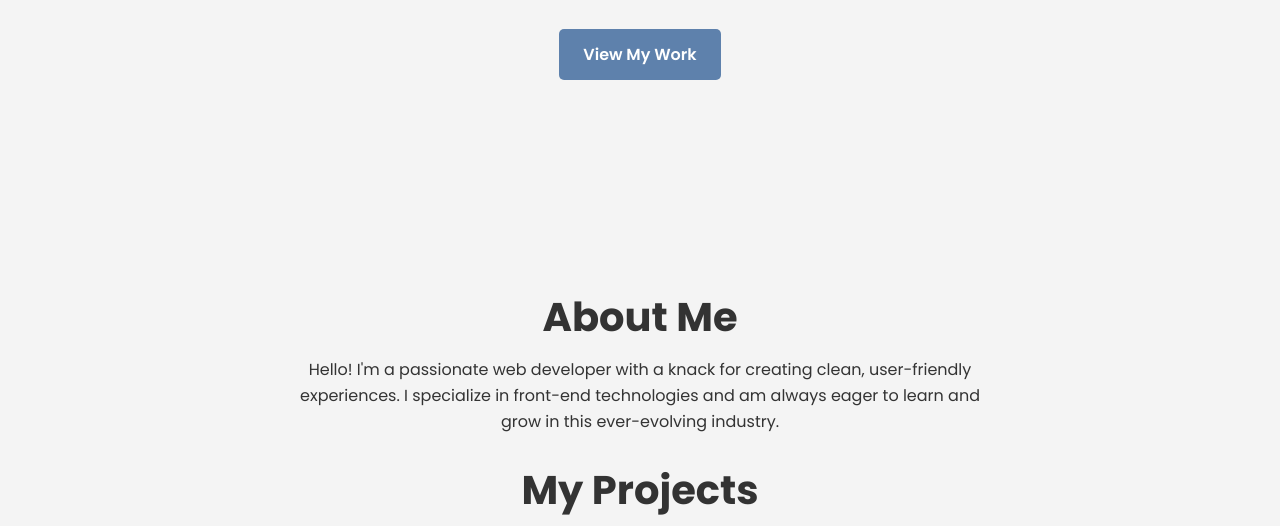
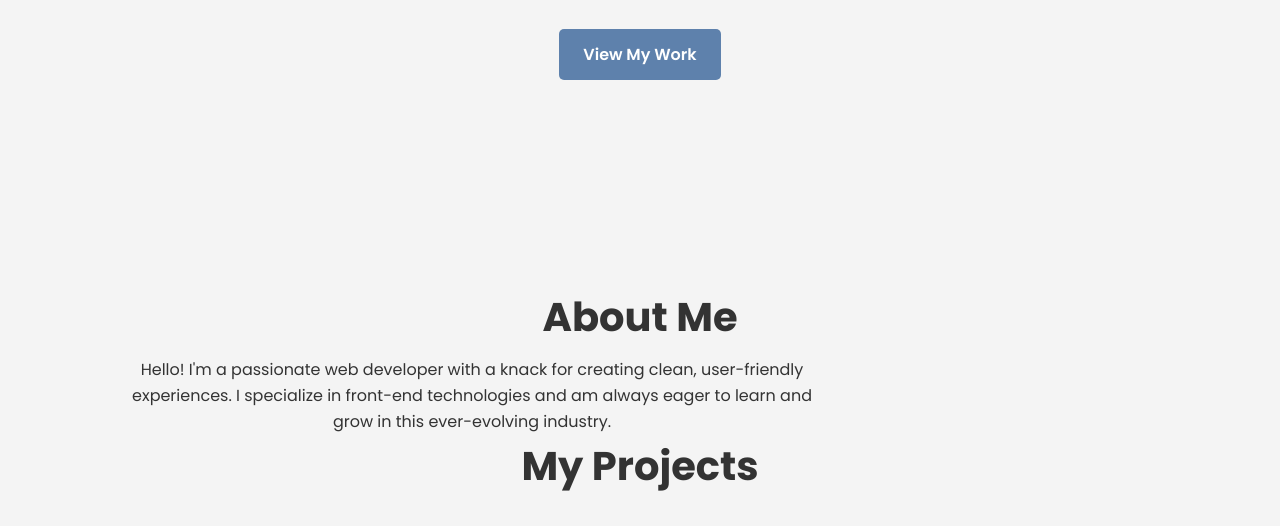
Before and after one commit to Adiii581/Portfolio-website, a plain HTML site: page index.html in a window 1280 px wide. Shown: the part 426-952 px from the top of the page. Drawn offline with Linux system fonts and the light colour scheme.

Commit message:
Changed style.css

```diff
--- a/style.css
+++ b/style.css
@@ -170,7 +170,7 @@ nav {
 /* 4. About & Contact Sections */
 .about p, .contact p {
     max-width: 700px;
-    margin: 0 auto 1.5rem auto;
+    margin: 0;
 }
 
 /* 5. Projects Section (Grid) */
```
